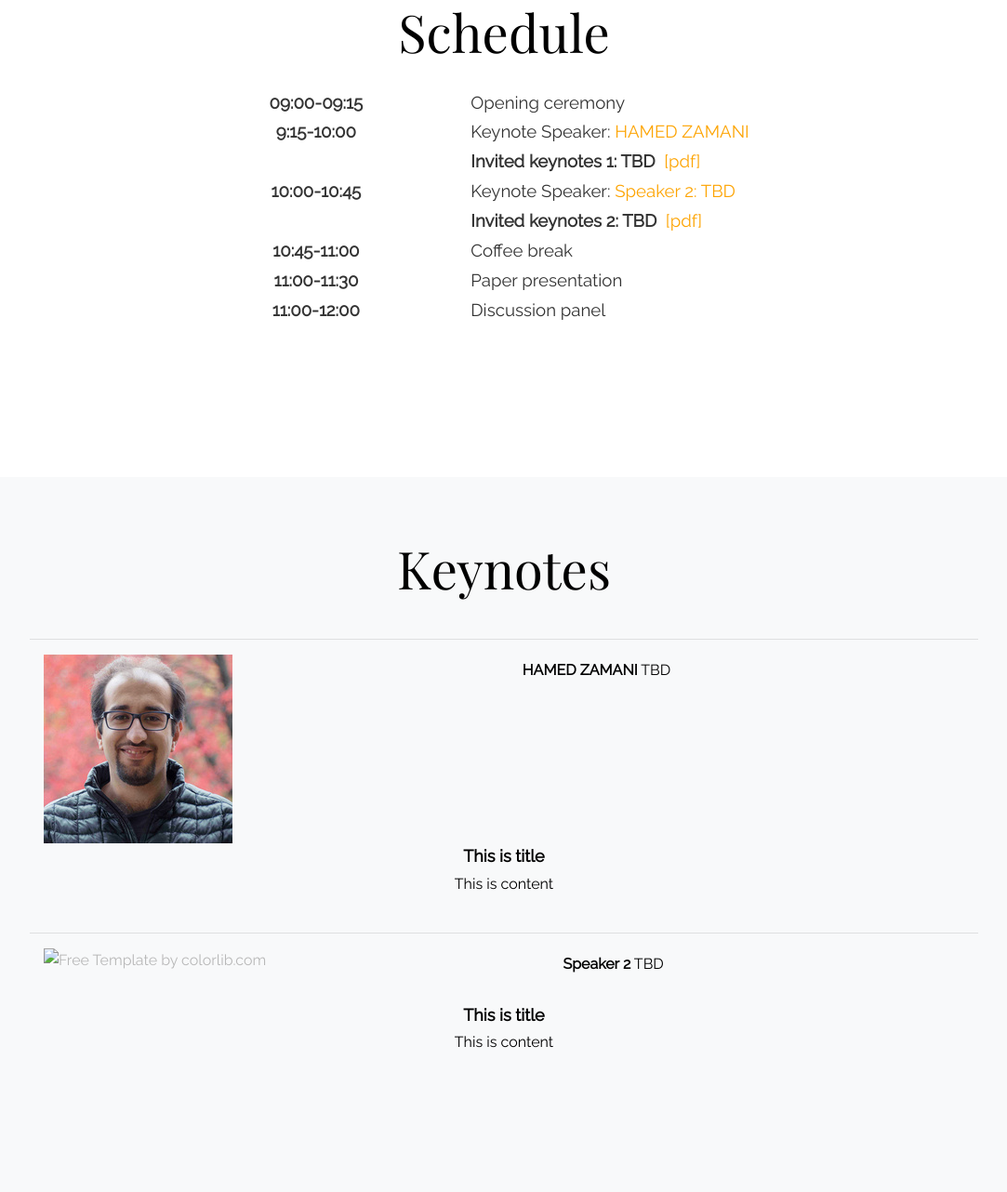
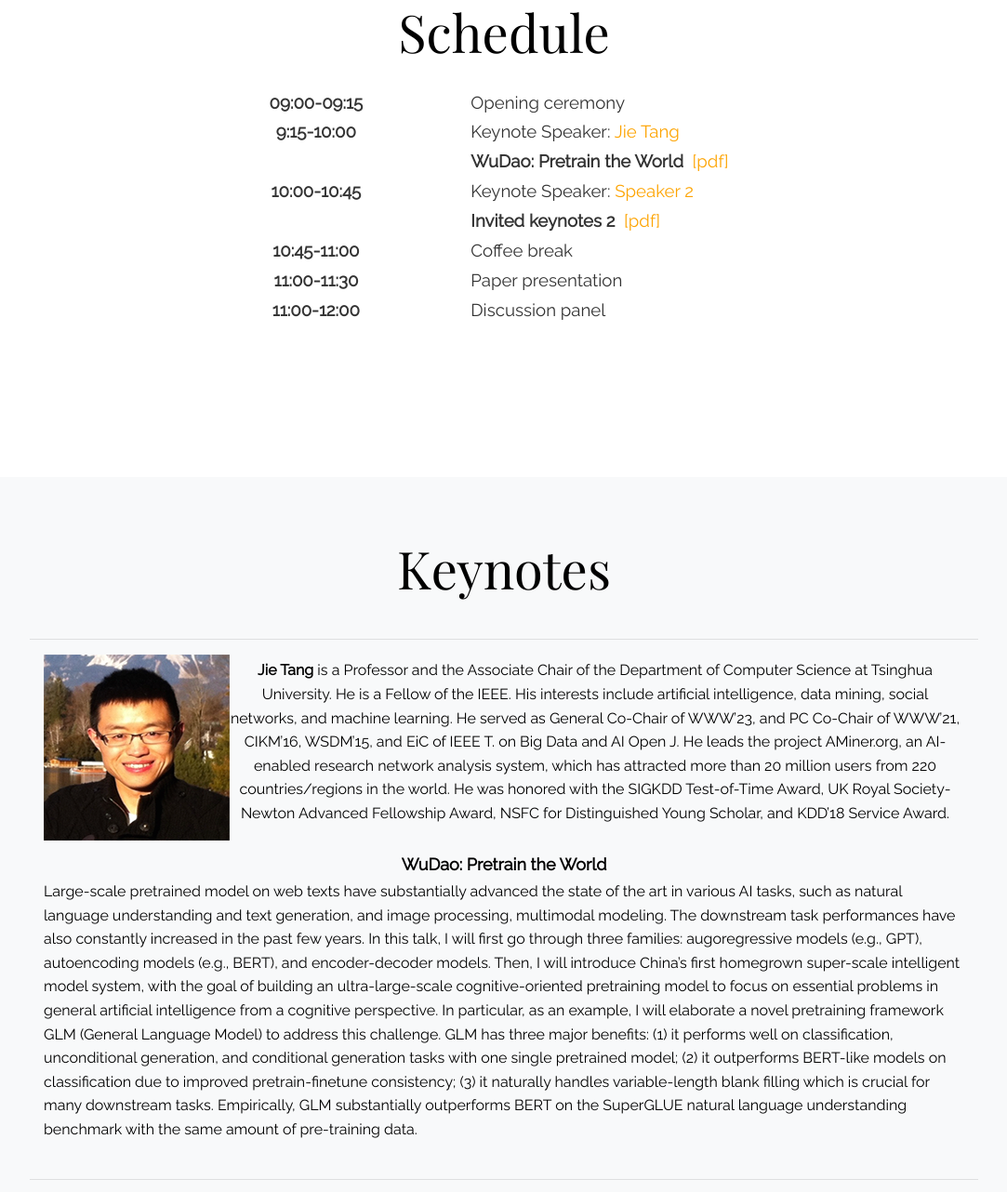
Before and after one commit to plm4ir/plm4ir.github.io, a plain HTML site: page index.html in a window 1280 px wide. Shown: the part 1359-2641 px from the top of the page at 93% size, without its empty margins (98-1181 px from the left). Drawn offline with nearby package versions, Linux system fonts and the light colour scheme; a web font is replaced by a local one.

Commit message:
add keynote speaker 1

```diff
--- a/index.html
+++ b/index.html
@@ -101,25 +101,25 @@
                     <tr>
                       <td style="font-size:14pt; color:#333"><b>9:15-10:00</b></td>
                       <td style="font-size:14pt; color:#333" align="left">Keynote Speaker:
-                      	<a href="https://www.cics.umass.edu/people/zamani-hamed"> HAMED ZAMANI</a>
+                      	<a href="https://staff.fnwi.uva.nl/m.derijke/bio/"> Jie Tang</a>
                       </td>
                     </tr>
                     <tr>
                       <td style="font-size:14pt; color:#333">&nbsp;</td>
                       <td style="font-size:14pt; color:#333" align="left">
-                      	<b>Invited keynotes 1: TBD</b>&nbsp;
-                      	<a href="./slides/xxx.pdf">[pdf]</a>
+                      	<b>WuDao: Pretrain the World</b>&nbsp;
+                      	<a href="./slides/01-MaartenRijke.pdf">[pdf]</a>
                       </td>
                     </tr>
                     <tr>
                       <td style="font-size:14pt; color:#333"><b>10:00-10:45</b></td>
-                      <td style="font-size:14pt; color:#333" align="left">Keynote Speaker: <a href="http://www.xxx.com">Speaker 2: TBD</a></td>
+                      <td style="font-size:14pt; color:#333" align="left">Keynote Speaker: <a href="http://www.ruiyan.me/">Speaker 2</a></td>
                     </tr>
                     <tr>
                       <td style="font-size:14pt; color:#333">&nbsp;</td>
                       <td style="font-size:14pt; color:#333" align="left">
-                        <b>Invited keynotes 2: TBD</b>
-                        &nbsp;<a href="./slides/xxx.pdf">[pdf]</a>
+                        <b>Invited keynotes 2</b>
+                        &nbsp;<a href="./slides/02-YanRui.pdf">[pdf]</a>
                       </td>
                     </tr>
                     <tr>
@@ -153,9 +153,24 @@
       <div class="container">
 
         <div class="row">
-          <div class="col-md-12 text-center mb-5 site-animate">
-            <h2 class="site-primary-title display-4">Keynotes</h2>
+          <div class="col-md-12 mb-5 site-animate">
+            <h2 class="site-primary-title display-4 text-center">Keynotes</h2>
             <div class="row justify-content-center">
+
+              <hr width="3000">
+              <div class="col-md-12">
+                <img src="images/org_jt.png" alt="Free Template by colorlib.com" class="img-fluid img-square" style="float: left;">
+                <div class="media-body p-md-1 p-4 text-muted text-center">
+                  <p class="mb-4" style="color:black;"><b>Jie Tang</b> is a Professor and the Associate Chair of the Department of Computer Science at Tsinghua University. He is a Fellow of the IEEE. His interests include artificial intelligence, data mining, social networks, and machine learning. He served as General Co-Chair of WWW’23, and PC Co-Chair of WWW’21, CIKM’16, WSDM’15, and EiC of IEEE T. on Big Data and AI Open J. He leads the project AMiner.org, an AI-enabled research network analysis system, which has attracted more than 20 million users from 220 countries/regions in the world. He was honored with the SIGKDD Test-of-Time Award, UK Royal Society-Newton Advanced Fellowship Award, NSFC for Distinguished Young Scholar, and KDD’18 Service Award. </p>
+                </div>
+              </div>
+              <div class="col-md-12" >
+                <p style="font-size: 18px; color:black; margin-bottom: 0.1rem; text-align:center;"><b>WuDao: Pretrain the World</b></p>
+                <p class="mb-4" style="color:black;">
+                  Large-scale pretrained model on web texts have substantially advanced the state of the art in various AI tasks, such as natural language understanding and text generation, and image processing, multimodal modeling. The downstream task performances have also constantly increased in the past few years. In this talk, I will first go through three families: augoregressive models (e.g., GPT), autoencoding models (e.g., BERT), and encoder-decoder models. Then, I will introduce China’s first homegrown super-scale intelligent model system, with the goal of building an ultra-large-scale cognitive-oriented pretraining model to focus on essential problems in general artificial intelligence from a cognitive perspective. In particular, as an example, I will elaborate a novel pretraining framework GLM (General Language Model) to address this challenge. GLM has three major benefits: (1) it performs well on classification, unconditional generation, and conditional generation tasks with one single pretrained model; (2) it outperforms BERT-like models on classification due to improved pretrain-finetune consistency; (3) it naturally handles variable-length blank filling which is crucial for many downstream tasks. Empirically, GLM substantially outperforms BERT on the SuperGLUE natural language understanding benchmark with the same amount of pre-training data.
+                </p>
+              </div>
+
               <hr width="3000">
               <div class="col-md-12">
                 <img src="images/org_hz.jpg" alt="Free Template by colorlib.com" class="img-fluid img-square" style="float: left;">
@@ -169,19 +184,7 @@
                   This is content
                 </p>
               </div>
-              <hr width="3000">
-              <div class="col-md-12">
-                <img src="images/org_xxx.jpg" alt="Free Template by colorlib.com" class="img-fluid img-square" style="float: left;">
-                <div class="media-body p-md-1 p-4">
-                  <p class="mb-4" style="color:black;"><b>Speaker 2</b> TBD </p>
-                </div>
-              </div>
-              <div class="col-md-12">
-                <p style="font-size: 18px; color:black; margin-bottom: 0.1rem"><b>This is title</b></p>
-                <p class="mb-4" style="color:black;">
-                  This is content
-                </p>
-              </div>
+
 
             </div>
           </div>
@@ -232,7 +235,7 @@
     <!-- Keynotes END section -->
 
     <!-- CFP BEGIN section -->
-    <section class="site-section bg-light" id="section-cfp">
+    <section class="site-section" id="section-cfp">
       <div class="container">
 
         <div class="row">
@@ -378,7 +381,7 @@
     <!--Accepted-Papers END section -->
 
     <!-- Important-Dates BEGIN section -->
-    <section class="site-section" id="section-dates">
+    <section class="site-section bg-light" id="section-dates">
       <div class="container">
         <div class="row site-custom-gutters">
 
@@ -447,7 +450,7 @@
     <!-- Important-Dates END section -->
 
     <!-- Workshop-Organizers BEGIN section -->
-    <section class="site-section bg-light" id="section-organizer">
+    <section class="site-section" id="section-organizer">
       <div class="container">
         <div class="row">
           <div class="col-md-12 text-center mb-5 site-animate">
```
Also changed, not shown: images/org_jt.png (added).
